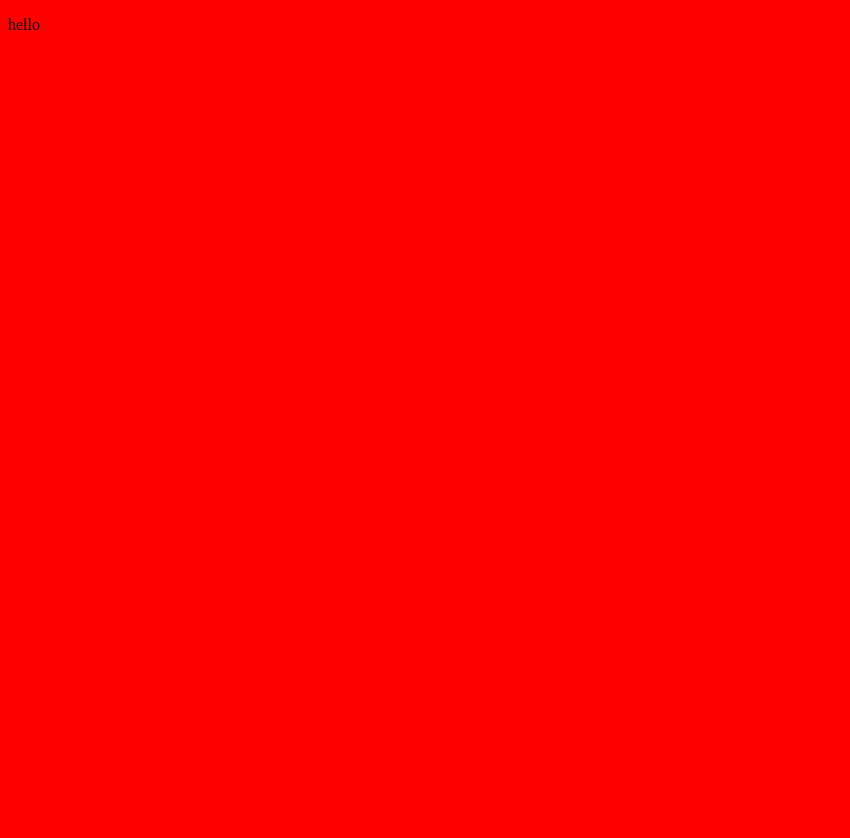
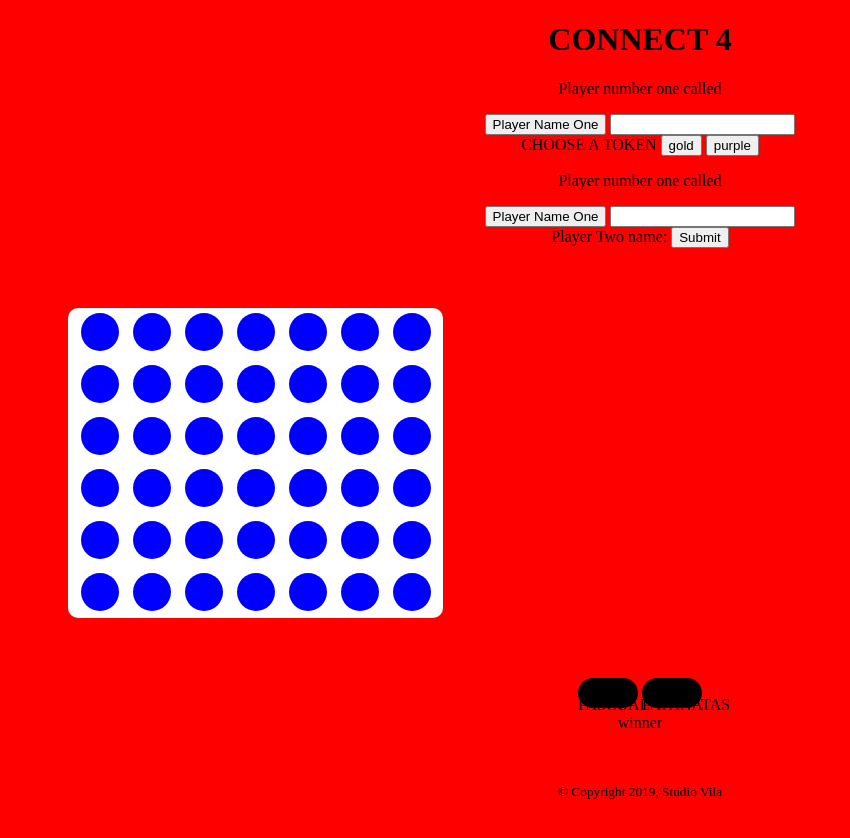
Before and after one commit to pascual143/CONNECT4-GA-WDI-Project-1, a plain HTML site: page index.html in a window 1280 px wide. Shown: the whole page, without its empty margins (0-850 px from the left). Before the commit the page ends 800 px from the top, so only its background shows below. Drawn offline with Linux system fonts and the light colour scheme; files whose address does not match are found by name.

Commit message:
second commit

```diff
--- a/index.html
+++ b/index.html
@@ -6,10 +6,106 @@
     <script type="text/javascript" src="scripts/main.js">
 
     </script>
-    <title></title>
+    <title>CONNECT 4</title>
   </head>
-  <body>
-    <p>hello</p>
+  <header>
+    <h1>CONNECT 4</h1>
+  </header>
+
+<body>
+
+    <form>
+      <script type="text/javascript">
+      function changeText(){
+      	document.getElementById('name').innerHTML = 'boldStuff';
+      }
+      </script>
+      <p>Player number one called <b id='boldStuff'></b> </p>
+
+      <input type='button' onclick='changeText()' value='Player Name One'/>
+      <input id="name" type="text" name="" value="">
+      <div class="choosePlayerOne">CHOOSE A TOKEN
+        <input type="button" name="" value="gold">
+        <input type="button" name="" value="purple">
+      </div>
+
+      <p>Player number one called <b id='boldStuff'></b> </p>
+
+      <input type='button' onclick='changeText()' value='Player Name One'/>
+      <input id="name" type="text" name="" value="">
+
+
+   </form>
+
+      <div class="">
+        Player Two name: <input type="submit" name="namePlayerTwo"><br>
+      </div>
+
+
+  <div class="square">
+    <div class="buttons">
+      <div class="box" onclick="change"></div>
+      <div class="box" onclick="change"></div>
+      <div class="box" onclick="change"></div>
+      <div class="box" onclick="change"></div>
+      <div class="box" onclick="change"></div>
+      <div class="box" onclick="change"></div>
+      <div class="box" onclick="change"></div>
+      <div class="box" onclick="change"></div>
+      <div class="box" onclick="change"></div>
+      <div class="box" onclick="change"></div>
+      <div class="box" onclick="change"></div>
+      <div class="box" onclick="change"></div>
+      <div class="box" onclick="change"></div>
+      <div class="box" onclick="change"></div>
+      <div class="box" onclick="change"></div>
+      <div class="box" onclick="change"></div>
+      <div class="box" onclick="change"></div>
+      <div class="box" onclick="change"></div>
+      <div class="box" onclick="change"></div>
+      <div class="box" onclick="change"></div>
+      <div class="box" onclick="change"></div>
+      <div class="box" onclick="change"></div>
+      <div class="box" onclick="change"></div>
+      <div class="box" onclick="change"></div>
+      <div class="box" onclick="change"></div>
+      <div class="box" onclick="change"></div>
+      <div class="box" onclick="change"></div>
+      <div class="box" onclick="change"></div>
+      <div class="box" onclick="change"></div>
+      <div class="box" onclick="change"></div>
+      <div class="box" onclick="change"></div>
+      <div class="box" onclick="change"></div>
+      <div class="box" onclick="change"></div>
+      <div class="box" onclick="change"></div>
+      <div class="box" onclick="change"></div>
+      <div class="box" onclick="change"></div>
+      <div class="box" onclick="change"></div>
+      <div class="box" onclick="change"></div>
+      <div class="box" onclick="change"></div>
+      <div class="box" onclick="change"></div>
+      <div class="box" onclick="change"></div>
+      <div class="box" onclick="change"></div>
+    </div>
+    <!-- <div class="grid">
+      grid
+    </div> -->
+        </div>
+
+        <div class="coinsMac">COINS PASCUAL
+        </div>
+
+        <div class="coinsHuman">COINS PAPANATAS
+        </div>
+
+<div class="wins">
+  <span id="wins">winner</span>
+</div>
+
+  <div class="windowWinner">
+   </div>
+
 
   </body>
+  <footer><small>&copy; Copyright 2019, Studio Vila</small></footer>
 </html>
--- /dev/null
+++ b/scripts/main.js
@@ -0,0 +1,247 @@
+// // const player = playerOne
+//
+// //
+// // const grid = function() {
+// //   for (let i = 0; i < length + 7; i++) {
+// //     grid[i]
+// //   }
+// // }
+//
+// // const namePlayerOne = prompt()
+// // function welcome(){
+// //   const name = document.getElementById('welcome')
+// //   if (name.value === ''){
+// //     return true
+// //   } else {
+// //     return false
+// //   }
+// // }
+// // if (namePlayerOne === true){
+// //   alert('we need your name to start')
+// //
+// //   document.write('welcome')
+// //   welcome()
+// // }
+//
+// // function myFunction() {
+// //   var x = document.getElementById('myText').name
+// //   document.getElementById('name').innerHTML = x
+// // }
+// // myFunction()
+// // document.getElementById('name').innerHTML = welcome
+//
+//
+//
+// //function change(){
+// //FUNCTION CHOOSE coins
+// //buttons
+// var coinsGold = gold
+// var coinsPurple = purple
+//
+//
+// //FUNCTION PLAYERONE
+// var coins = gold
+// var coins = purple
+// function playerOne(){
+//   if (playerOne === gold) {
+//     return true
+//   } else {
+//     return false
+//   }
+// }
+// playerOne()
+//
+//
+// }
+// //FUNCTION PLAYERTWO
+// function playerTwo(){
+//   if (playerTwo === purple) {
+//     return true
+//   } else {
+//     return false
+//   }
+// }
+// playerTwo()
+// //FUNCTION PLAYERMACHINE
+// // const mac = Math.floor(Math.random())
+// //FUNCTION IS FULL
+//
+//
+// function option (human) {
+//
+//   const array = [
+//
+//     [0,1,2,3,4,5,6],
+//     [7,8,9,10,11,12,13],
+//     [14,15,16,17,18,19,20],
+//     [21,22,23,24,25,26,27],
+//     [28,29,30,31,32,33,34],
+//     [35,36,37,38,39,40,41]
+//   ]
+//
+// }
+//
+//   //FUNCTION 4 IN A ROW(MAKE THE ROWS)
+//   const wins = [
+//     //VERTICALLY
+//     wins[0] = new array[0, 7, 14, 21, 28, 35],
+//     wins[1] = new array[1, 8, 15, 22, 29, 36],
+//     wins[2] = new array[2, 9, 16, 23, 30, 37],
+//     wins[3] = new array[3, 10, 17, 24, 31, 38],
+//     wins[4] = new array[4, 11, 18, 25, 32, 39],
+//     wins[5] = new array[5, 12, 19, 26, 33, 40],
+//     wins[6] = new array[6, 13, 20, 27, 34, 41],
+//
+//
+//     //HORIZONTALY
+//
+//     wins[7] = new array[0,1,2,3,4,5,6],
+//     wins[8] = new array[7,8,9,10,11,12,13],
+//     wins[11] = new array[14,15,16,17,18,19,20],
+//     wins[12] = new array[21,22,23,24,25,26,27],
+//     wins[13] = new array[28,29,30,31,32,33,34],
+//     wins[14] = new array[35,36,37,38,39,40,41],
+//
+//     //DIAGONAL
+//
+//     wins [15] = new array[35, 29, 23, 17, 11, 5],
+//     wins [16] = new array[28, 22, 16, 10, 4],
+//     wins [17] = new array[21, 15, 9, 3],
+//     wins [18] = new array[36, 30, 24, 18, 12, 6],
+//     wins [19] = new array[37, 31, 25, 19, 13],
+//     wins [20] = new array[38, 32, 26, 20],
+//
+//     //DIAGONAL2
+//
+//     wins [21] = new array[27, 19, 11, 3],
+//     wins [22] = new array[34, 26, 18, 10, 2],
+//     wins [23] = new array[41, 33, 25, 17, 9, 1],
+//     wins [24] = new array[40, 32, 24, 16, 8, 0],
+//     wins [25] = new array[39, 31, 23, 15, 7],
+//     wins [26] = new array[38, 30, 22, 14]
+//   ]
+//
+//
+// //function wins(array){
+// // switch (if (true) {
+// //
+// // }) {
+// //   case expression:
+// //
+// //     break;
+// //   default:
+// //
+// // }
+// //
+// // option()
+// //
+// // const winner={
+// //    for ( i = 0; i < 4.length; i++) {
+// //      4[i]
+// //    }
+// //   }
+//
+// //GRID
+// //   var createGrid = x
+// //   function createGrid(grid) {
+// //     for (let rows = 6; rows < x; rows++) {
+// //       for (let columns = 7; columns < x; columns++);
+// //     }
+// //   }
+// // }
+// //
+// //
+// // document.getElementById('createGrid').innerHTML = 'grid'
+// //   var i = 0;
+// //   while (i < array.length) {
+// //     text += array[i] + "<br>";
+// //     i++;'<br>'
+// //   }
+// //
+// // const winner={
+// //   // for ( i = 0; i < 4.length; i++) {
+// //   //   4[i]
+// //   // }
+// //   }
+// //   const mac = Math.floor(Math.random())
+// //
+// //   document.getElementById('winner').innerHTML = text
+// //   }
+// //
+// // const winner = function () {
+// //   if (human === [0][0],[0][1],[0][2],[0][3])
+// //     console.log('you win')
+// //     // else
+//
+// // const fix = function() {
+// //   for ([0][0] === 0)}
+// //     if ([0][1] === 0){
+// //       if ([0][2] === 0){
+// //         if ([0][3] === 0);
+// //       }
+// //     }
+// //   }
+// // }
+// //
+// //   // const winner = box[mac][human][fix]
+// //
+// // console.log(option)
+// //   //       for (human = 0; human < 6; human++);
+// //   //        for (mac = 0; mac < 7; mac++)
+// //   //
+// //   // {
+// //   //   function winner(){
+// //   //
+// //   // }
+// // // }
+// // document.getElementById('winner').innerHTML = fix[winner]
+// //PARA CAMBIAR EL COLO R DE LAS FICAHS
+//
+// // function changeColor(evt){
+// //   var clickedOn = evt.target;
+// //   // for HTML
+// //   clickedOn.style.backgroundColor = '#f00';
+// //
+// //   // for SVG
+// //   clickedOn.setAttribute('fill','red');
+// // }
+// // mySquare.addEventListener('click',changeColor,false);
+
+
+const checkWinOrLose( grid[][7], result, rowNum) {
+//  For checking whether any win or lose condition is reached. Returns 1 if win or lose is reached. else returns 0
+//  grid[][] is the 6X7 matrix
+//  result is the column number where the last coin was placed
+//  rowNum is the row number where the last coin was placed
+
+
+
+// Winning vertically
+wins[0]  = array(0, 7,  14, 21, 28, 35);
+wins[1]  = array(1, 8,  15, 22, 29, 36);
+wins[2]  = array(2, 9,  16, 23, 30, 37);
+wins[3]  = array(3, 10, 17, 24, 31, 38);
+wins[4]  = array(4, 11, 18, 25, 32, 39);
+wins[5]  = array(5, 12, 19, 26, 33, 40);
+wins[6]  = array(6, 13, 20, 27, 34, 41);
+// Winning horizontally
+wins[7]  = array(0,   1,  2,  3,  4,  5,  6);
+wins[8]  = array(7,   8,  9, 10, 11, 12, 13);
+wins[9]  = array(14, 15, 16, 17, 18, 19, 20);
+wins[10] = array(21, 22, 23, 24, 25, 26, 27);
+wins[11] = array(28, 29, 30, 31, 32, 33, 34);
+wins[12] = array(35, 36, 37, 38, 39, 40, 41);
+// Winning diagonally, left to right
+wins[13] = array(14, 22, 30, 38);
+wins[14] = array(7, 15, 23, 31, 39);
+wins[15] = array(0, 8, 16, 24, 32, 40);
+wins[16] = array(1, 9, 17, 25, 33, 41);
+wins[17] = array(2, 10, 18, 26, 34);
+wins[18] = array(3, 11, 19, 27);
+//Winning diagonally, right to left
+wins[19] = array(20, 26, 32, 38);
+wins[20] = array(13, 19, 25, 31, 37);
+wins[21] = array(6,  12, 18, 24, 30, 36);
+wins[22] = array(5,  11, 17, 23, 29, 35);
+wins[23] = array(4,  10, 16, 22, 28);
+wins[24] = array(3,   9, 15, 21);
--- a/scritps/main.js
+++ /dev/null
@@ -1 +0,0 @@
-console.log('hello')
--- a/style/style.css
+++ b/style/style.css
@@ -1,3 +1,42 @@
+
+
+
 body {
   background-color: red;
+  justify-content: center;
+  text-align: center;
+
 }
+.box {
+  height: 38px;
+  width: 38px;
+  background: blue;
+  border-radius: 20px;
+  justify-content: center;
+  text-align: center;
+  display: inline-block;
+  margin: 5px;
+
+}
+.coinsMac, .coinsHuman {
+  background-color: black;
+  border: 2px;
+  border-radius: 20px;
+  display: inline-block;
+  height: 30px;
+  width: 60px;
+}
+.square {
+  background-color: white;
+  border-radius: 10px;
+  height: 310px;
+  width: 375px;
+  margin: 60px;
+}
+.option {
+
+}
+
+footer {
+  margin: 50px;
+}
```
Also changed, not shown: 3 other files.
